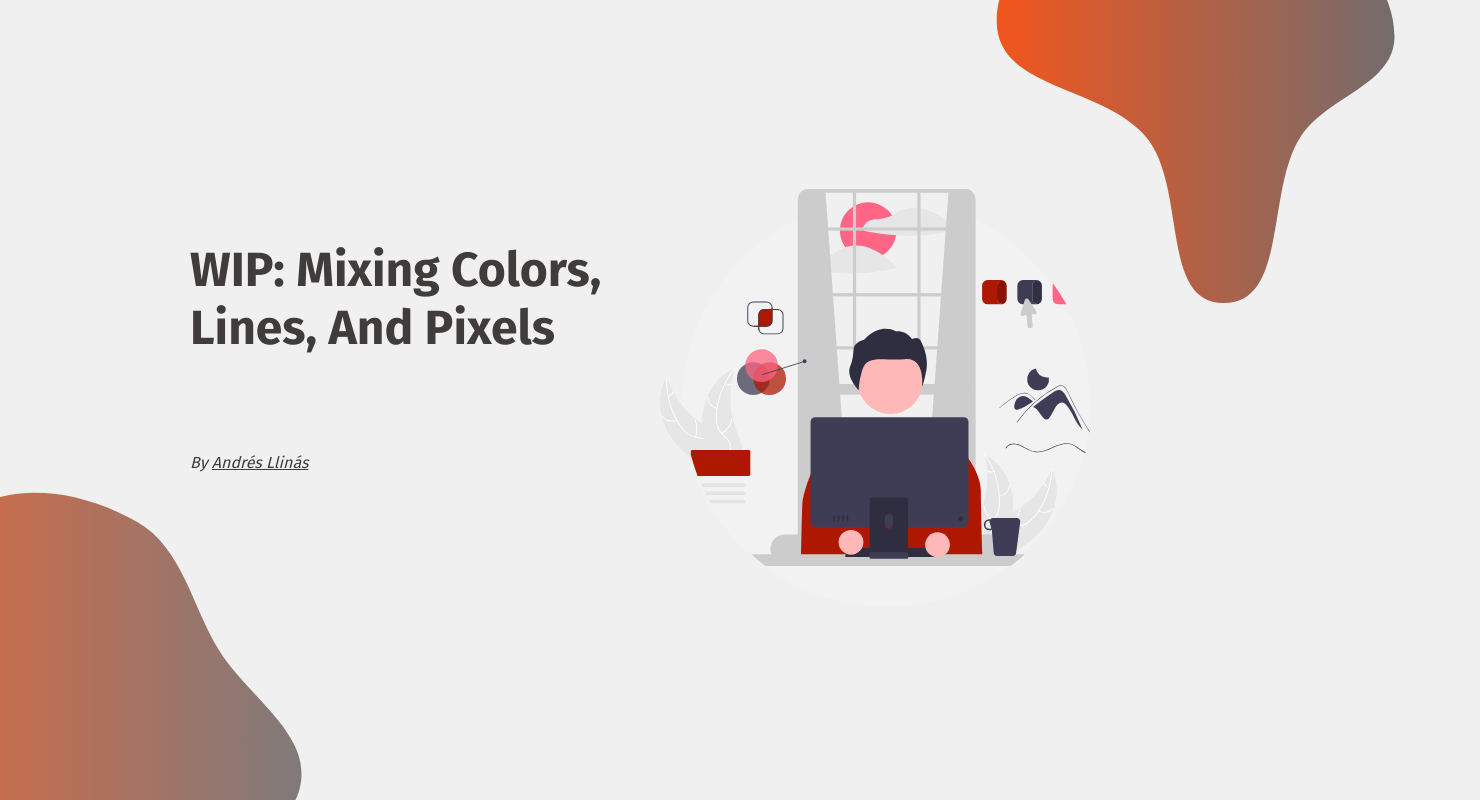
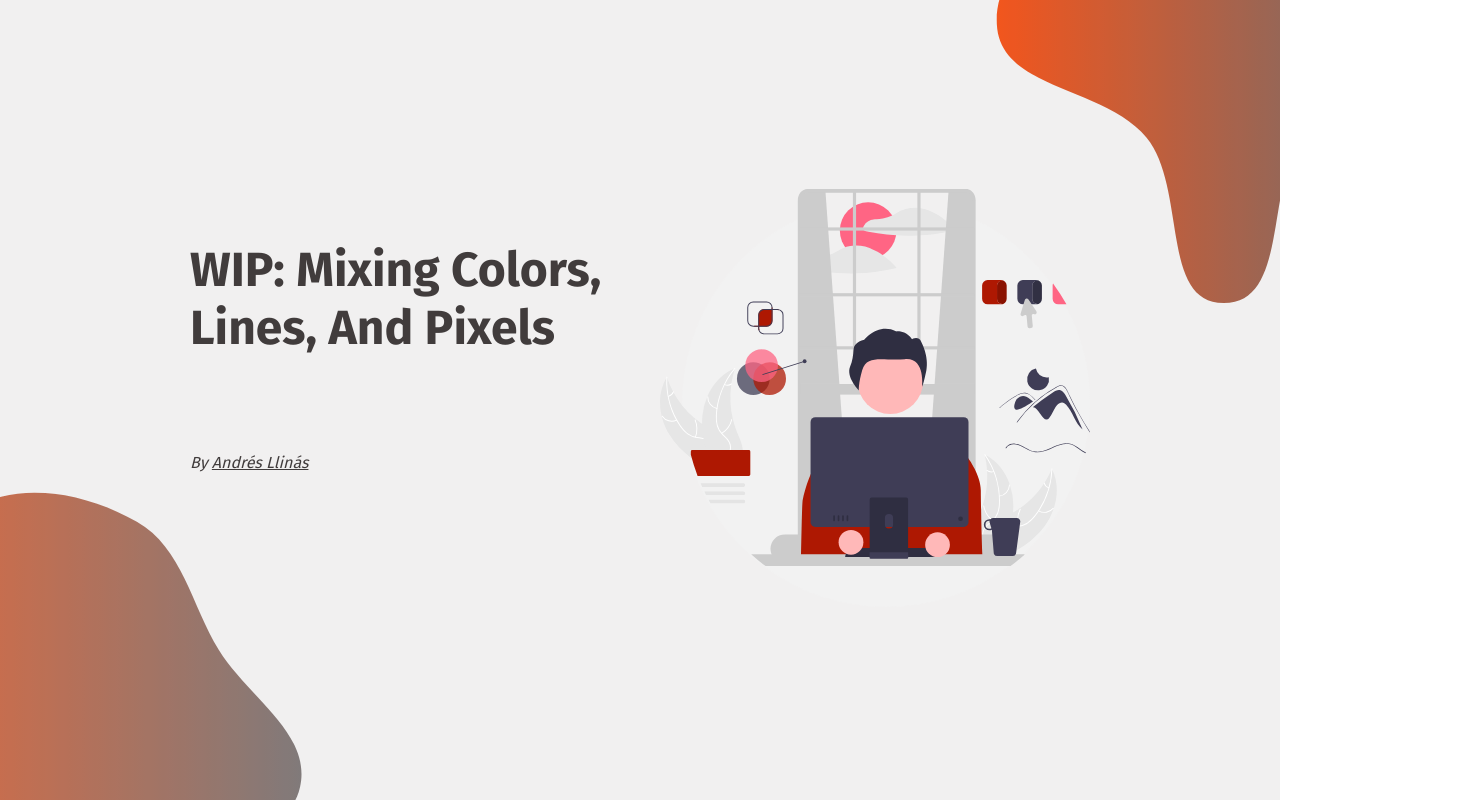
Before and after one commit to andresllinasr/portfolio, a React app: page / in a window 1280 px wide. Shown: the top 800 px of the page, 1480 px wide, since content can reach past the window. Built offline with nearby package versions, Linux system fonts and the light colour scheme; a web font is replaced by a local one.

Commit message:
Fix homepage vertical overflow

```diff
--- a/src/assets/global_styles.scss
+++ b/src/assets/global_styles.scss
@@ -4,10 +4,15 @@ body {
     font-family: 'fira Sans', sans-serif;
     margin: 0;
     padding: 0;
+}
+
+section {
     background-color: #F1F0F0;
     color: #413C3C;
     display: grid;
     place-items: center;
+    position: relative;
+    overflow: hidden;
 }
 
 .homepage-wrapper {
@@ -87,8 +92,6 @@ body {
 .blob-1 {
     width: 40vw;
     max-width: 600px;
-    position: absolute;
-    display: block;
     bottom: -200px;
     left: -200px;
     opacity: 0.8;
@@ -101,7 +104,6 @@ body {
     top: -180px;
     right: -200px;
     opacity: 0.9;
-    transform: rotate(-5deg);
 }
 
 @keyframes float {
```
